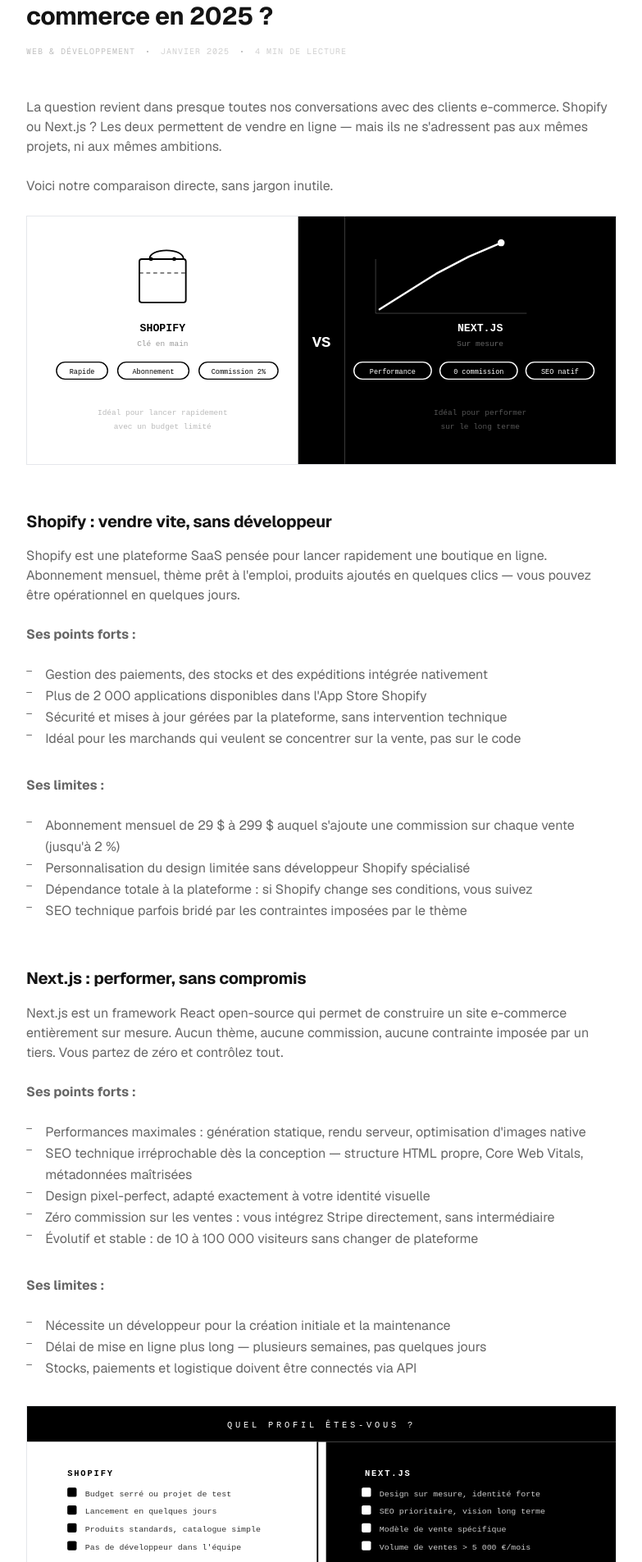
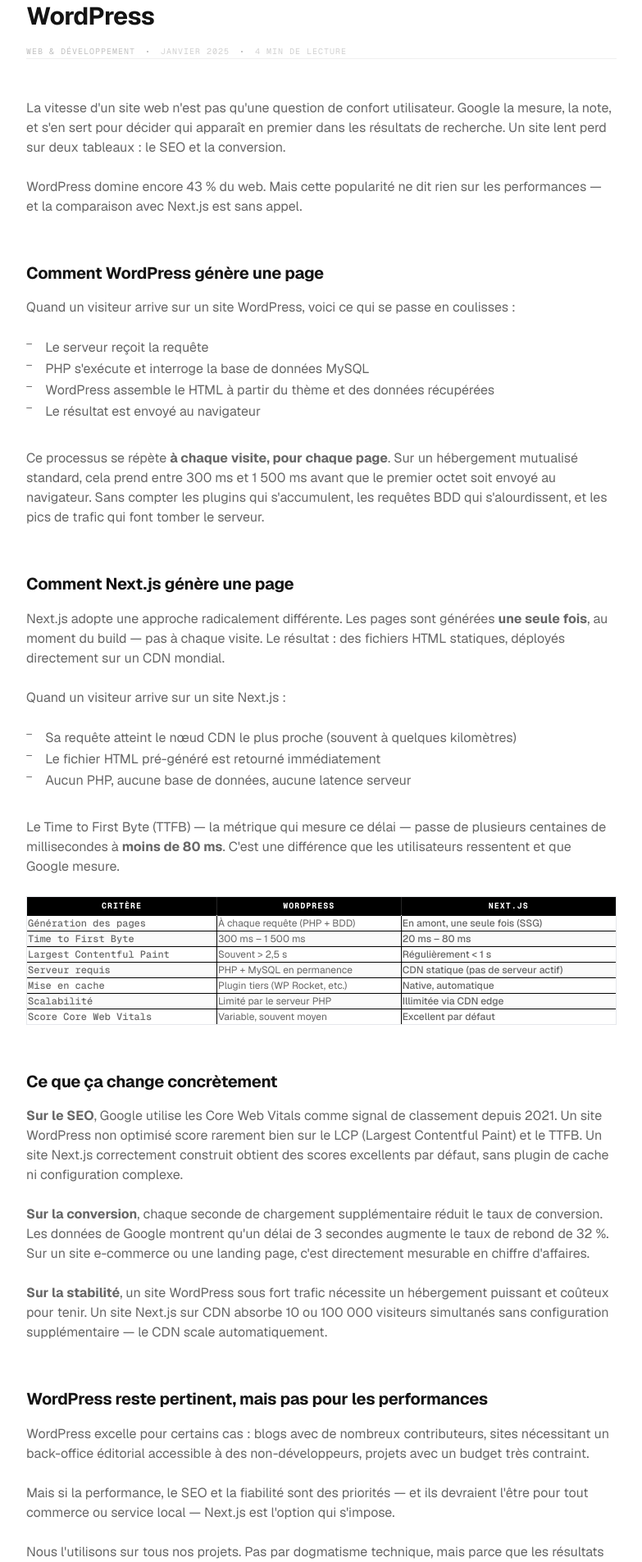
Before and after one commit to loanrmb/torquemade-v2, a Next.js app: page /blog/nextjs-plus-rapide-que-wordpress in a window 1280 px wide. Shown: the part 295-2200 px from the top of the page at 82% size, without its empty margins (248-1031 px from the left). Built offline with nearby package versions, Linux system fonts and the light colour scheme.

Commit message:
Update page.mdx

```diff
--- a/app/blog/(articles)/nextjs-plus-rapide-que-wordpress/page.mdx
+++ b/app/blog/(articles)/nextjs-plus-rapide-que-wordpress/page.mdx
@@ -1,202 +1,97 @@
 export const metadata = {
-  title: 'Shopify vs Next.js : lequel choisir pour votre commerce en 2025 ?',
-  description: 'Shopify ou Next.js pour votre e-commerce ? Nous comparons les deux solutions pour vous aider à faire le bon choix selon votre projet et vos ambitions.',
+  title: 'Pourquoi un site Next.js est plus rapide qu\'un site WordPress',
+  description: 'WordPress génère ses pages à la demande, Next.js les prépare à l\'avance. Cette différence fondamentale explique tout — performances, SEO, Core Web Vitals.',
 }
 
-export function IllustrationComparaison() {
+export function TablePerformance() {
+  const rows = [
+    { critere: 'Génération des pages', wordpress: 'À chaque requête (PHP + BDD)', nextjs: 'En amont, une seule fois (SSG)' },
+    { critere: 'Time to First Byte', wordpress: '300 ms – 1 500 ms', nextjs: '20 ms – 80 ms' },
+    { critere: 'Largest Contentful Paint', wordpress: 'Souvent > 2,5 s', nextjs: 'Régulièrement < 1 s' },
+    { critere: 'Serveur requis', wordpress: 'PHP + MySQL en permanence', nextjs: 'CDN statique (pas de serveur actif)' },
+    { critere: 'Mise en cache', wordpress: 'Plugin tiers (WP Rocket, etc.)', nextjs: 'Native, automatique' },
+    { critere: 'Scalabilité', wordpress: 'Limité par le serveur PHP', nextjs: 'Illimitée via CDN edge' },
+    { critere: 'Score Core Web Vitals', wordpress: 'Variable, souvent moyen', nextjs: 'Excellent par défaut' },
+  ]
   return (
-    <div className="my-12 overflow-hidden border border-black">
-      <svg viewBox="0 0 760 320" xmlns="http://www.w3.org/2000/svg" className="block w-full">
-
-        {/* === SHOPIFY — panneau gauche === */}
-        <rect x="0" y="0" width="350" height="320" fill="white"/>
-
-        {/* Icône sac de shopping */}
-        <rect x="145" y="55" width="60" height="56" rx="3" fill="none" stroke="black" strokeWidth="2"/>
-        <path d="M158 55 C158 40 202 40 202 55" fill="none" stroke="black" strokeWidth="2"/>
-        <line x1="145" y1="73" x2="205" y2="73" stroke="black" strokeWidth="1" strokeDasharray="5,4"/>
-        <circle cx="160" cy="55" r="2.5" fill="black"/>
-        <circle cx="190" cy="55" r="2.5" fill="black"/>
-
-        {/* Label */}
-        <text x="175" y="148" textAnchor="middle" fontFamily="'Courier New', monospace" fontSize="14" fontWeight="bold" fill="black">SHOPIFY</text>
-        <text x="175" y="167" textAnchor="middle" fontFamily="'Courier New', monospace" fontSize="10" fill="#999">Clé en main</text>
-
-        {/* Tags */}
-        <rect x="38" y="188" width="66" height="22" rx="11" fill="none" stroke="black" strokeWidth="1.5"/>
-        <text x="71" y="203" textAnchor="middle" fontFamily="'Courier New', monospace" fontSize="9" fill="black">Rapide</text>
-
-        <rect x="117" y="188" width="92" height="22" rx="11" fill="none" stroke="black" strokeWidth="1.5"/>
-        <text x="163" y="203" textAnchor="middle" fontFamily="'Courier New', monospace" fontSize="9" fill="black">Abonnement</text>
-
-        <rect x="222" y="188" width="102" height="22" rx="11" fill="none" stroke="black" strokeWidth="1.5"/>
-        <text x="273" y="203" textAnchor="middle" fontFamily="'Courier New', monospace" fontSize="9" fill="black">Commission 2%</text>
-
-        {/* Note bas */}
-        <text x="175" y="256" textAnchor="middle" fontFamily="'Courier New', monospace" fontSize="10" fill="#bbb">Idéal pour lancer rapidement</text>
-        <text x="175" y="274" textAnchor="middle" fontFamily="'Courier New', monospace" fontSize="10" fill="#bbb">avec un budget limité</text>
-
-        {/* === VS — séparateur central === */}
-        <rect x="350" y="0" width="60" height="320" fill="black"/>
-        <text x="380" y="168" textAnchor="middle" fontFamily="'Courier New', monospace" fontSize="20" fontWeight="bold" fill="white">VS</text>
-
-        {/* === NEXT.JS — panneau droit === */}
-        <rect x="410" y="0" width="350" height="320" fill="black"/>
-
-        {/* Graphique performance */}
-        <line x1="450" y1="55" x2="450" y2="125" stroke="white" strokeWidth="1" opacity="0.25"/>
-        <line x1="450" y1="125" x2="645" y2="125" stroke="white" strokeWidth="1" opacity="0.25"/>
-        <polyline points="455,120 490,98 528,74 570,52 612,34" fill="none" stroke="white" strokeWidth="2.5" strokeLinecap="round" strokeLinejoin="round"/>
-        <circle cx="612" cy="34" r="4.5" fill="white"/>
-
-        {/* Label */}
-        <text x="585" y="148" textAnchor="middle" fontFamily="'Courier New', monospace" fontSize="14" fontWeight="bold" fill="white">NEXT.JS</text>
-        <text x="585" y="167" textAnchor="middle" fontFamily="'Courier New', monospace" fontSize="10" fill="#666">Sur mesure</text>
-
-        {/* Tags blancs */}
-        <rect x="422" y="188" width="100" height="22" rx="11" fill="none" stroke="white" strokeWidth="1.5"/>
-        <text x="472" y="203" textAnchor="middle" fontFamily="'Courier New', monospace" fontSize="9" fill="white">Performance</text>
-
-        <rect x="533" y="188" width="100" height="22" rx="11" fill="none" stroke="white" strokeWidth="1.5"/>
-        <text x="583" y="203" textAnchor="middle" fontFamily="'Courier New', monospace" fontSize="9" fill="white">0 commission</text>
-
-        <rect x="644" y="188" width="88" height="22" rx="11" fill="none" stroke="white" strokeWidth="1.5"/>
-        <text x="688" y="203" textAnchor="middle" fontFamily="'Courier New', monospace" fontSize="9" fill="white">SEO natif</text>
-
-        {/* Note bas */}
-        <text x="585" y="256" textAnchor="middle" fontFamily="'Courier New', monospace" fontSize="10" fill="#555">Idéal pour performer</text>
-        <text x="585" y="274" textAnchor="middle" fontFamily="'Courier New', monospace" fontSize="10" fill="#555">sur le long terme</text>
-
-      </svg>
+    <div className="my-12 overflow-x-auto border border-black">
+      <table className="w-full border-collapse text-sm">
+        <thead>
+          <tr className="bg-black text-white">
+            <th className="p-3 text-left font-mono text-[10px] uppercase tracking-widest">Critère</th>
+            <th className="p-3 text-left font-mono text-[10px] uppercase tracking-widest" style={{borderLeft:'1px solid rgba(255,255,255,0.15)'}}>WordPress</th>
+            <th className="p-3 text-left font-mono text-[10px] uppercase tracking-widest" style={{borderLeft:'1px solid rgba(255,255,255,0.15)'}}>Next.js</th>
+          </tr>
+        </thead>
+        <tbody>
+          {rows.map((row, i) => (
+            <tr key={i} style={{borderTop:'1px solid black', background: i % 2 === 1 ? '#fafafa' : 'white'}}>
+              <td className="p-3 font-mono text-xs font-medium">{row.critere}</td>
+              <td className="p-3 text-xs" style={{borderLeft:'1px solid black'}}>{row.wordpress}</td>
+              <td className="p-3 text-xs font-medium" style={{borderLeft:'1px solid black'}}>{row.nextjs}</td>
+            </tr>
+          ))}
+        </tbody>
+      </table>
     </div>
   )
 }
 
-export function IllustrationDecision() {
-  return (
-    <div className="my-12 overflow-hidden border border-black">
-      <svg viewBox="0 0 760 268" xmlns="http://www.w3.org/2000/svg" className="block w-full">
+# Pourquoi un site Next.js est plus rapide qu&apos;un site WordPress
 
-        {/* Header */}
-        <rect x="0" y="0" width="760" height="46" fill="black"/>
-        <text x="380" y="28" textAnchor="middle" fontFamily="'Courier New', monospace" fontSize="11" fill="white" letterSpacing="4">QUEL PROFIL ÊTES-VOUS ?</text>
-
-        {/* Panneau gauche — Shopify */}
-        <rect x="0" y="46" width="374" height="222" fill="white"/>
-
-        <text x="52" y="90" fontFamily="'Courier New', monospace" fontSize="11" fontWeight="bold" fill="black" letterSpacing="2">SHOPIFY</text>
-
-        <rect x="52" y="105" width="12" height="12" rx="2" fill="black"/>
-        <text x="75" y="116" fontFamily="'Courier New', monospace" fontSize="10.5" fill="#333">Budget serré ou projet de test</text>
-
-        <rect x="52" y="128" width="12" height="12" rx="2" fill="black"/>
-        <text x="75" y="139" fontFamily="'Courier New', monospace" fontSize="10.5" fill="#333">Lancement en quelques jours</text>
-
-        <rect x="52" y="151" width="12" height="12" rx="2" fill="black"/>
-        <text x="75" y="162" fontFamily="'Courier New', monospace" fontSize="10.5" fill="#333">Produits standards, catalogue simple</text>
-
-        <rect x="52" y="174" width="12" height="12" rx="2" fill="black"/>
-        <text x="75" y="185" fontFamily="'Courier New', monospace" fontSize="10.5" fill="#333">Pas de développeur dans l&apos;équipe</text>
-
-        <rect x="52" y="216" width="164" height="32" rx="16" fill="black"/>
-        <text x="134" y="236" textAnchor="middle" fontFamily="'Courier New', monospace" fontSize="10.5" fill="white">→ Choisissez Shopify</text>
-
-        {/* Séparateur */}
-        <line x1="375" y1="46" x2="375" y2="268" stroke="black" strokeWidth="2"/>
-
-        {/* Panneau droit — Next.js */}
-        <rect x="386" y="46" width="374" height="222" fill="black"/>
-
-        <text x="436" y="90" fontFamily="'Courier New', monospace" fontSize="11" fontWeight="bold" fill="white" letterSpacing="2">NEXT.JS</text>
-
-        <rect x="432" y="105" width="12" height="12" rx="2" fill="white"/>
-        <text x="455" y="116" fontFamily="'Courier New', monospace" fontSize="10.5" fill="#ccc">Design sur mesure, identité forte</text>
-
-        <rect x="432" y="128" width="12" height="12" rx="2" fill="white"/>
-        <text x="455" y="139" fontFamily="'Courier New', monospace" fontSize="10.5" fill="#ccc">SEO prioritaire, vision long terme</text>
-
-        <rect x="432" y="151" width="12" height="12" rx="2" fill="white"/>
-        <text x="455" y="162" fontFamily="'Courier New', monospace" fontSize="10.5" fill="#ccc">Modèle de vente spécifique</text>
-
-        <rect x="432" y="174" width="12" height="12" rx="2" fill="white"/>
-        <text x="455" y="185" fontFamily="'Courier New', monospace" fontSize="10.5" fill="#ccc">Volume de ventes {'>'}  5 000 €/mois</text>
-
-        <rect x="432" y="216" width="164" height="32" rx="16" fill="white"/>
-        <text x="514" y="236" textAnchor="middle" fontFamily="'Courier New', monospace" fontSize="10.5" fill="black">→ Choisissez Next.js</text>
-
-      </svg>
-    </div>
-  )
-}
-
-# Shopify vs Next.js : lequel choisir pour votre commerce en 2025 ?
-
-<div className="mb-12 flex flex-wrap items-center gap-3 border-b border-black pb-8 font-mono text-[10px] uppercase tracking-widest">
-  <span className="opacity-40">Web & Développement</span>
+<div className="mb-12 flex flex-wrap items-center gap-3 pb-8 font-mono text-[10px] uppercase tracking-widest" style={{borderBottom:'1px solid hsl(var(--border-subtle))'}}>
+  <span className="opacity-40">Web &amp; Développement</span>
   <span className="opacity-20">·</span>
   <span className="opacity-30">Janvier 2025</span>
   <span className="opacity-20">·</span>
   <span className="opacity-30">4 min de lecture</span>
 </div>
 
-La question revient dans presque toutes nos conversations avec des clients e-commerce. Shopify ou Next.js ? Les deux permettent de vendre en ligne — mais ils ne s'adressent pas aux mêmes projets, ni aux mêmes ambitions.
+La vitesse d&apos;un site web n&apos;est pas qu&apos;une question de confort utilisateur. Google la mesure, la note, et s&apos;en sert pour décider qui apparaît en premier dans les résultats de recherche. Un site lent perd sur deux tableaux : le SEO et la conversion.
 
-Voici notre comparaison directe, sans jargon inutile.
+WordPress domine encore 43 % du web. Mais cette popularité ne dit rien sur les performances — et la comparaison avec Next.js est sans appel.
 
-<IllustrationComparaison />
+## Comment WordPress génère une page
 
-## Shopify : vendre vite, sans développeur
+Quand un visiteur arrive sur un site WordPress, voici ce qui se passe en coulisses :
 
-Shopify est une plateforme SaaS pensée pour lancer rapidement une boutique en ligne. Abonnement mensuel, thème prêt à l'emploi, produits ajoutés en quelques clics — vous pouvez être opérationnel en quelques jours.
+- Le serveur reçoit la requête
+- PHP s&apos;exécute et interroge la base de données MySQL
+- WordPress assemble le HTML à partir du thème et des données récupérées
+- Le résultat est envoyé au navigateur
 
-**Ses points forts :**
+Ce processus se répète **à chaque visite, pour chaque page**. Sur un hébergement mutualisé standard, cela prend entre 300 ms et 1 500 ms avant que le premier octet soit envoyé au navigateur. Sans compter les plugins qui s&apos;accumulent, les requêtes BDD qui s&apos;alourdissent, et les pics de trafic qui font tomber le serveur.
 
-- Gestion des paiements, des stocks et des expéditions intégrée nativement
-- Plus de 2 000 applications disponibles dans l'App Store Shopify
-- Sécurité et mises à jour gérées par la plateforme, sans intervention technique
-- Idéal pour les marchands qui veulent se concentrer sur la vente, pas sur le code
+## Comment Next.js génère une page
 
-**Ses limites :**
+Next.js adopte une approche radicalement différente. Les pages sont générées **une seule fois**, au moment du build — pas à chaque visite. Le résultat : des fichiers HTML statiques, déployés directement sur un CDN mondial.
 
-- Abonnement mensuel de 29 $ à 299 $ auquel s'ajoute une commission sur chaque vente (jusqu'à 2 %)
-- Personnalisation du design limitée sans développeur Shopify spécialisé
-- Dépendance totale à la plateforme : si Shopify change ses conditions, vous suivez
-- SEO technique parfois bridé par les contraintes imposées par le thème
+Quand un visiteur arrive sur un site Next.js :
 
-## Next.js : performer, sans compromis
+- Sa requête atteint le nœud CDN le plus proche (souvent à quelques kilomètres)
+- Le fichier HTML pré-généré est retourné immédiatement
+- Aucun PHP, aucune base de données, aucune latence serveur
 
-Next.js est un framework React open-source qui permet de construire un site e-commerce entièrement sur mesure. Aucun thème, aucune commission, aucune contrainte imposée par un tiers. Vous partez de zéro et contrôlez tout.
+Le Time to First Byte (TTFB) — la métrique qui mesure ce délai — passe de plusieurs centaines de millisecondes à **moins de 80 ms**. C&apos;est une différence que les utilisateurs ressentent et que Google mesure.
 
-**Ses points forts :**
+<TablePerformance />
 
-- Performances maximales : génération statique, rendu serveur, optimisation d'images native
-- SEO technique irréprochable dès la conception — structure HTML propre, Core Web Vitals, métadonnées maîtrisées
-- Design pixel-perfect, adapté exactement à votre identité visuelle
-- Zéro commission sur les ventes : vous intégrez Stripe directement, sans intermédiaire
-- Évolutif et stable : de 10 à 100 000 visiteurs sans changer de plateforme
+## Ce que ça change concrètement
 
-**Ses limites :**
+**Sur le SEO**, Google utilise les Core Web Vitals comme signal de classement depuis 2021. Un site WordPress non optimisé score rarement bien sur le LCP (Largest Contentful Paint) et le TTFB. Un site Next.js correctement construit obtient des scores excellents par défaut, sans plugin de cache ni configuration complexe.
 
-- Nécessite un développeur pour la création initiale et la maintenance
-- Délai de mise en ligne plus long — plusieurs semaines, pas quelques jours
-- Stocks, paiements et logistique doivent être connectés via API
+**Sur la conversion**, chaque seconde de chargement supplémentaire réduit le taux de conversion. Les données de Google montrent qu&apos;un délai de 3 secondes augmente le taux de rebond de 32 %. Sur un site e-commerce ou une landing page, c&apos;est directement mesurable en chiffre d&apos;affaires.
 
-<IllustrationDecision />
+**Sur la stabilité**, un site WordPress sous fort trafic nécessite un hébergement puissant et coûteux pour tenir. Un site Next.js sur CDN absorbe 10 ou 100 000 visiteurs simultanés sans configuration supplémentaire — le CDN scale automatiquement.
 
-## Le calcul que personne ne fait
+## WordPress reste pertinent, mais pas pour les performances
 
-Sur 10 000 € de ventes mensuelles, la commission Shopify représente entre 50 € et 200 € par mois. Sur trois ans, c'est potentiellement le coût d'un site Next.js sur mesure — développé une fois, sans commission à perpétuité.
+WordPress excelle pour certains cas : blogs avec de nombreux contributeurs, sites nécessitant un back-office éditorial accessible à des non-développeurs, projets avec un budget très contraint.
 
-C'est la raison pour laquelle la grande majorité de nos clients e-commerce choisissent Next.js après notre première conversation. Non pas parce que c'est plus technique, mais parce que c'est plus rentable à moyen terme.
+Mais si la performance, le SEO et la fiabilité sont des priorités — et ils devraient l&apos;être pour tout commerce ou service local — Next.js est l&apos;option qui s&apos;impose.
 
-**Si votre volume dépasse les 5 000 € de ventes mensuelles, le calcul penche clairement vers Next.js.**
-
-## Notre position
-
-Nous développons les deux solutions selon les besoins du projet. Pour un artisan qui veut tester sa première boutique avec 30 références, Shopify est souvent la réponse pragmatique. Pour un commerce établi qui veut dominer son marché local sur Google et maximiser ses marges, Next.js s'impose presque systématiquement.
-
-Dans les deux cas, l'objectif reste le même : un site qui vous amène des clients, pas un site vitrine qui dort.
+Nous l&apos;utilisons sur tous nos projets. Pas par dogmatisme technique, mais parce que les résultats sont systématiquement meilleurs : des sites qui chargent en moins d&apos;une seconde, des scores Core Web Vitals dans le vert, et un SEO qui performe dès le lancement.
 
 ---
 
-*Vous hésitez entre les deux pour votre projet ? [Contactez-nous](/contact) — nous vous donnons une recommandation claire en 30 minutes.*
+*Votre site actuel est lent ? [Contactez-nous](/contact) — nous analysons vos performances et vous proposons une feuille de route claire.*
```
